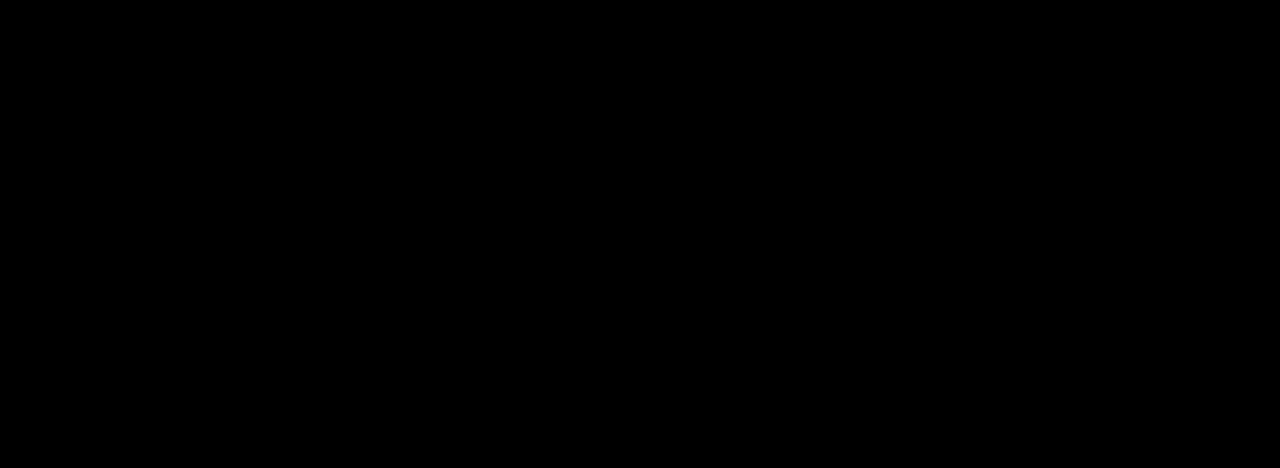
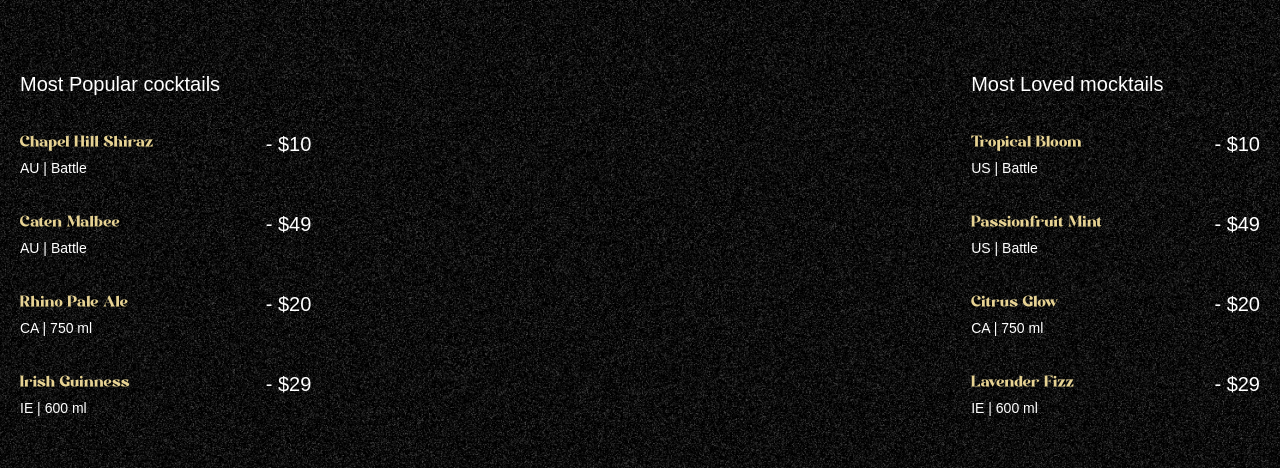
Before and after one commit to naiahgarrix02/gsaptutorial, a React (Vite) app: page / in a window 1280 px wide. Shown: the part 890-1358 px from the top of the page. Built offline with nearby package versions, Linux system fonts and the light colour scheme; a web font is replaced by a local one.

Commit message:
implementing cocktails section

```diff
--- a/src/App.jsx
+++ b/src/App.jsx
@@ -3,6 +3,7 @@ import React from 'react';
 import gsap from "gsap";
 import Navbar from "./components/Navbar.jsx";
 import Hero from "./components/Hero.jsx";
+import Cocktails from "./components/Cocktails.jsx";
 
 gsap.registerPlugin(ScrollTrigger, SplitText);
 
@@ -11,6 +12,7 @@ const App = () => {
         <main>
             <Navbar />
             <Hero />
+            <Cocktails />
         </main>
     );
 };
--- /dev/null
+++ b/src/components/Cocktails.jsx
@@ -0,0 +1,67 @@
+import React from 'react';
+import {cocktailLists, mockTailLists} from "../../constants/index.js";
+import {useGSAP} from "@gsap/react";
+import gsap from "gsap";
+
+const Cocktails = () => {
+    useGSAP(() => {
+        const parallaxTimeLine = gsap.timeline({
+            scrollTrigger: {
+                trigger: "#cocktails",
+                start: 'top 30%',
+                end: 'bottom 80%',
+                scrub: true,
+            }
+        })
+
+
+        parallaxTimeLine
+            .from('#c-left-leaf', {
+                x: -100, y: 100
+            })
+            .from('#c-right-leaf', {
+                x: 100, y: 100
+            })
+    })
+
+
+    return (
+        <section id='cocktails' className='noisy'>
+            <img src='/images/cocktail-left-leaf.png' alt='left-leaf' id='c-left-leaf' />
+            <img src='/images/cocktail-right-leaf.png' alt='right-leaf' id='c-right-leaf' />
+
+            <div className='list'>
+                <div className='popular'>
+                    <h2>Most Popular cocktails</h2>
+                    <ul>
+                        {cocktailLists.map(({ name, country, detail, price}) => (
+                            <li key={name}>
+                                <div className='md:me-28'>
+                                    <h3>{name}</h3>
+                                    <p>{country} | {detail}</p>
+                                </div>
+                                <span>- {price}</span>
+                            </li>
+                        ))}
+                    </ul>
+                </div>
+                <div className='loved'>
+                    <h2>Most Loved mocktails</h2>
+                    <ul>
+                        {mockTailLists.map(({ name, country, detail, price}) => (
+                            <li key={name}>
+                                <div className='me-28'>
+                                    <h3>{name}</h3>
+                                    <p>{country} | {detail}</p>
+                                </div>
+                                <span>- {price}</span>
+                            </li>
+                        ))}
+                    </ul>
+                </div>
+            </div>
+        </section>
+    );
+};
+
+export default Cocktails;
```
